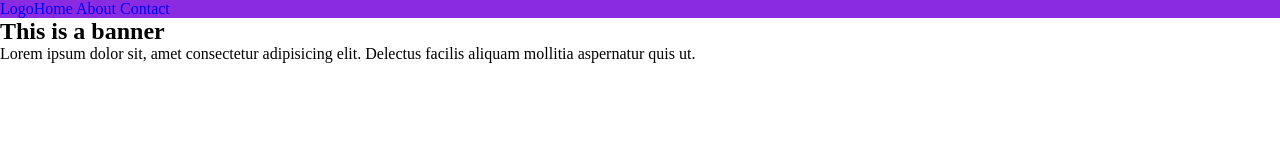
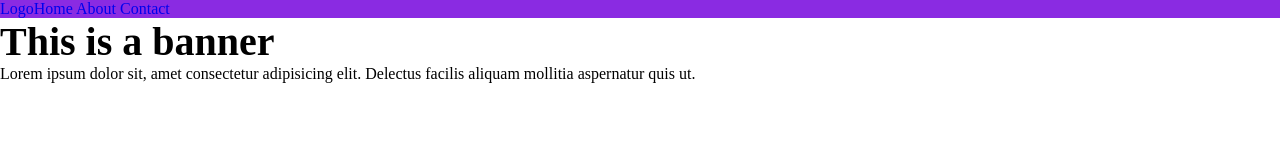
Before and after one commit to Liz-G/Practice, a plain HTML site: page index.html in a window 1280 px wide. Drawn offline with Linux system fonts and the light colour scheme.

Commit message:
New change

```diff
--- a/style.css
+++ b/style.css
@@ -10,3 +10,7 @@
     color: antiquewhite;
     align-content: center;
 }
+
+#banner h1{
+    font-size: 40px;
+}
```
